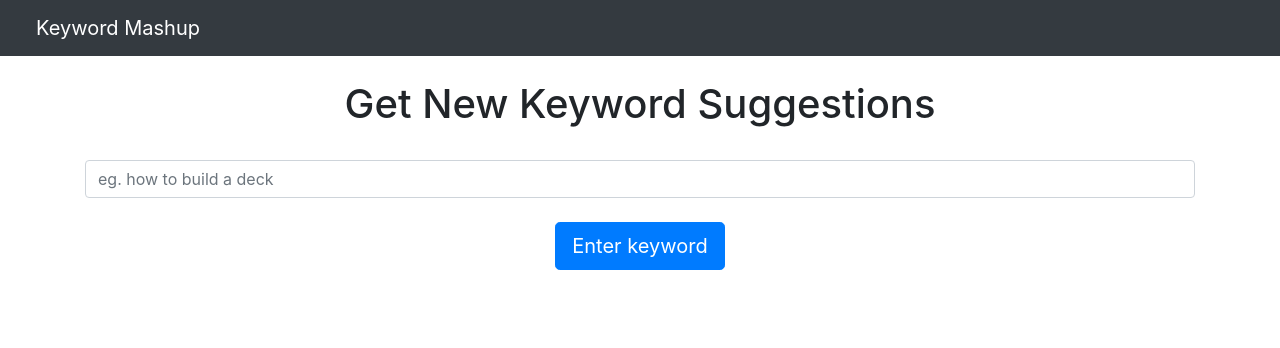
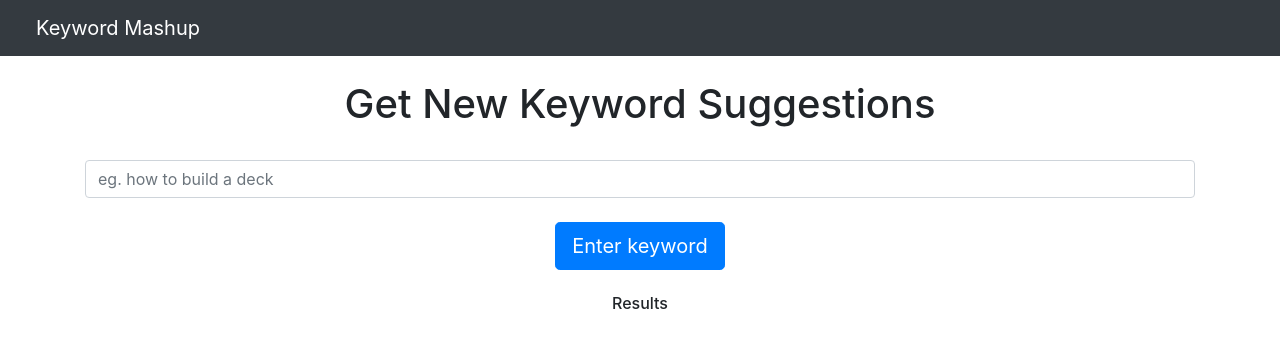
Before and after one commit to ethanrosenberg/keyword-mashup, a React (Create React App) app in the folder client/: page / in a window 1280 px wide. Shown: the top 348 px of the page. Built offline with nearby package versions, Linux system fonts and the light colour scheme; the HTML template or start-up script is replaced by a standard one.

Commit message:
Fixed map function to render all results in a <p> tag.

```diff
--- a/client/src/components/SearchForm.js
+++ b/client/src/components/SearchForm.js
@@ -8,7 +8,7 @@ import { Form, Button, FormControl, InputGroup } from 'react-bootstrap'
 
      this.state = {
        keyword : '',
-       results: [],
+       results: '',
        success : ''
      }
 
@@ -38,8 +38,11 @@ import { Form, Button, FormControl, InputGroup } from 'react-bootstrap'
         .then(r => r.json())
         .then(response => {
 
+          console.log(response)
+
           this.setState({
-            success: true
+            success: true,
+            results: response
           })
         })
   }
@@ -64,6 +67,17 @@ import { Form, Button, FormControl, InputGroup } from 'react-bootstrap'
                   Enter keyword
                </Button>
             </Form>
+            <br></br>
+            <h6>Results</h6>
+            { this.state.results.length > 0
+              ?
+              this.state.results.map((item, key) =>
+                <p>{item}</p>
+              )
+              :
+              null
+
+            }
       </div>
     )
 
```
Also changed, not shown: 1 other file (tests, documents, lock files or other folders).
